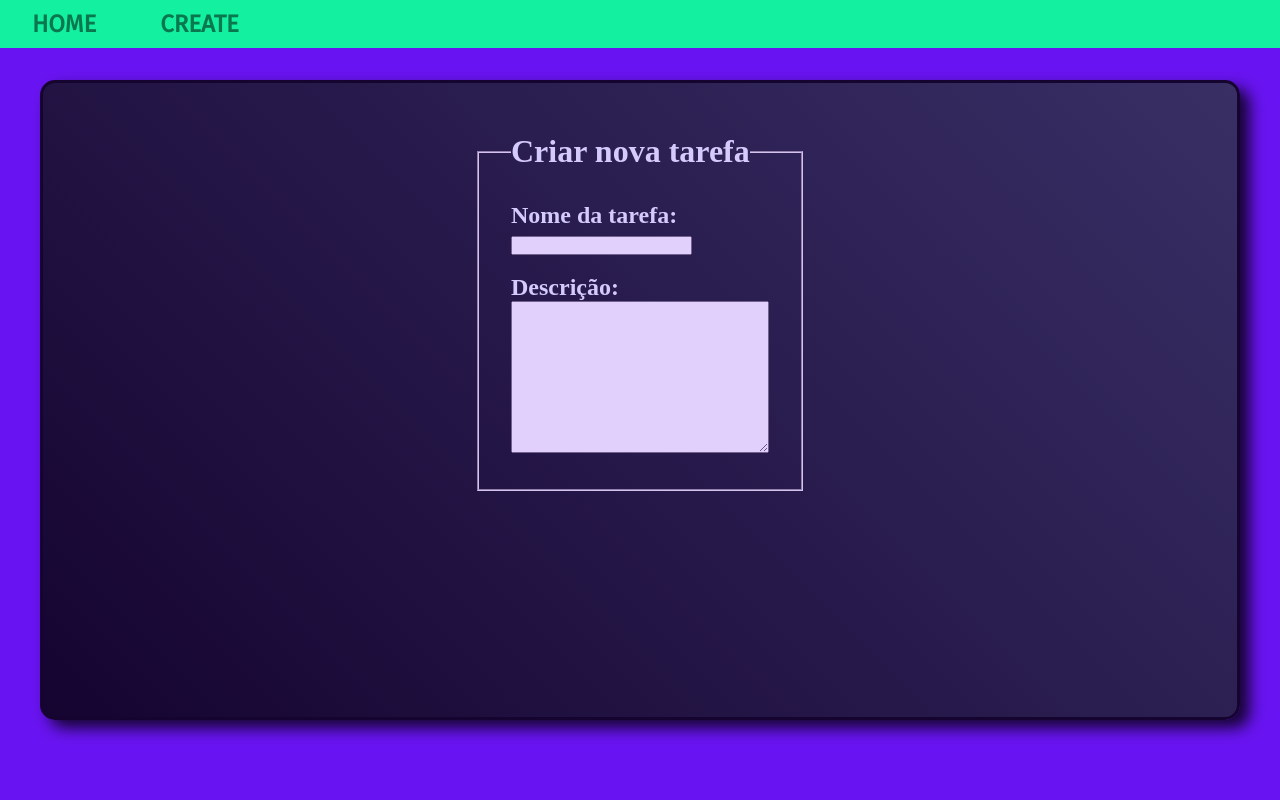
After one commit to darkgx207/Django_ToDoApp, a Django app: page /create/ in a window 1280 px wide. The commit adds this page. Run offline with Django 4.2, Linux system fonts and the light colour scheme.

Commit message:
createpage updated , atualização das urls de teste para ofical

```diff
--- a/website/static/website/style.css
+++ b/website/static/website/style.css
@@ -31,6 +31,9 @@ nav{
     align-items: center;
     width: 100%;
 
+}
+.navbtn {
+    display: flex;
 }
 nav h1 a {
     font-family: var(--font1);
--- a/website/templates/website/core.html
+++ b/website/templates/website/core.html
@@ -12,8 +12,13 @@
 <body>
     <main class='main'>
         <nav>
-            <h1><a href="{% url 'homepage' %}">Home</a></h1>
-            <h1><a href="./admin">create</a></h1>
+            <div class="navbtn">
+                <h1><a href="{% url 'homepage' %}">Home</a></h1>
+                <h1><a href="{% url 'createpage'%}">create</a></h1>
+            </div>
+              <div class="navbtn">
+                {% block adminbtn %} {% endblock %}
+              </div>
         </nav>
 
         <div class="container">
--- /dev/null
+++ b/website/templates/website/create.html
@@ -0,0 +1,24 @@
+{% extends 'website/core.html' %}
+
+
+{% block content %}
+
+<div class="editheader center">
+
+    <br>
+    <fieldset style='padding:2rem'>
+        <legend> <h1> Criar nova tarefa </h1> </legend>
+        <form method="post">
+            <h2> Nome da tarefa: <br><input type="text" name='name'></h2>
+            <br>
+            <h2> Descrição: </h2>
+            <textarea name="description" cols="30" rows="10" maxlength='255'></textarea>
+        </form>
+
+    </fieldset>
+
+</div>
+
+
+
+{% endblock %}
--- a/website/templates/website/edit.html
+++ b/website/templates/website/edit.html
@@ -16,10 +16,11 @@
 
 
             <div style="display:flex">
-                <button class='editbtn'> Editar </button>
                 <form action="{% url 'editpage_id' int=id.id %}" method="post">
                     {% csrf_token %}
+                    <button type='submit' class='editbtn' name='mudar' value='{{id.id}}'> mudar </button>
                     <button type='submit' class='editbtn delete' name='delete' value='{{id.id}}' > Excluir </button>
+
                 </form>
 
             </div>
--- a/website/urls.py
+++ b/website/urls.py
@@ -1,10 +1,10 @@
 from django.urls import path
-from .views import index, edit
+from .views import index, edit, create
 
 
 urlpatterns = [
     path('', index , name='homepage'),
     path('edit/<int:int>', edit , name='editpage_id'),
-
+    path('create/', create , name= 'createpage'),
 
 ]
--- a/website/views.py
+++ b/website/views.py
@@ -7,15 +7,30 @@ from .models import Tasks
 
 
 def index(request):
-    return render(request,'website/home.html',{
+    context = {
         'db':Tasks.objects.all(),
-    })
+    }
+    return render(request,'website/home.html',context)
+
 
 def edit(request, int):
+    # Context of variables
+    context = {'id': Tasks.objects.get(id=int)}
+
+    # POST METHODS
     if request.method == 'POST' and 'delete' in request.POST:
         Tasks.objects.filter(pk=int).delete()
         return redirect('/')
 
-    return render(request ,'website/edit.html' , {
-        'id': Tasks.objects.get(id=int)
-    })
+    if request.method == 'POST' and 'mudar' in request.POST:
+        return HttpResponse(Tasks.objects.filter(pk=int))
+    # GET method
+    return render(request ,'website/edit.html' , context)
+
+
+def create(request):
+    context = {'db':Tasks.objects}
+    if request.method == 'POST':
+        pass
+
+    return render(request,'website/create.html', context)
```
Also changed, not shown: website/templates/website/home.html (+8 -0 lines).
